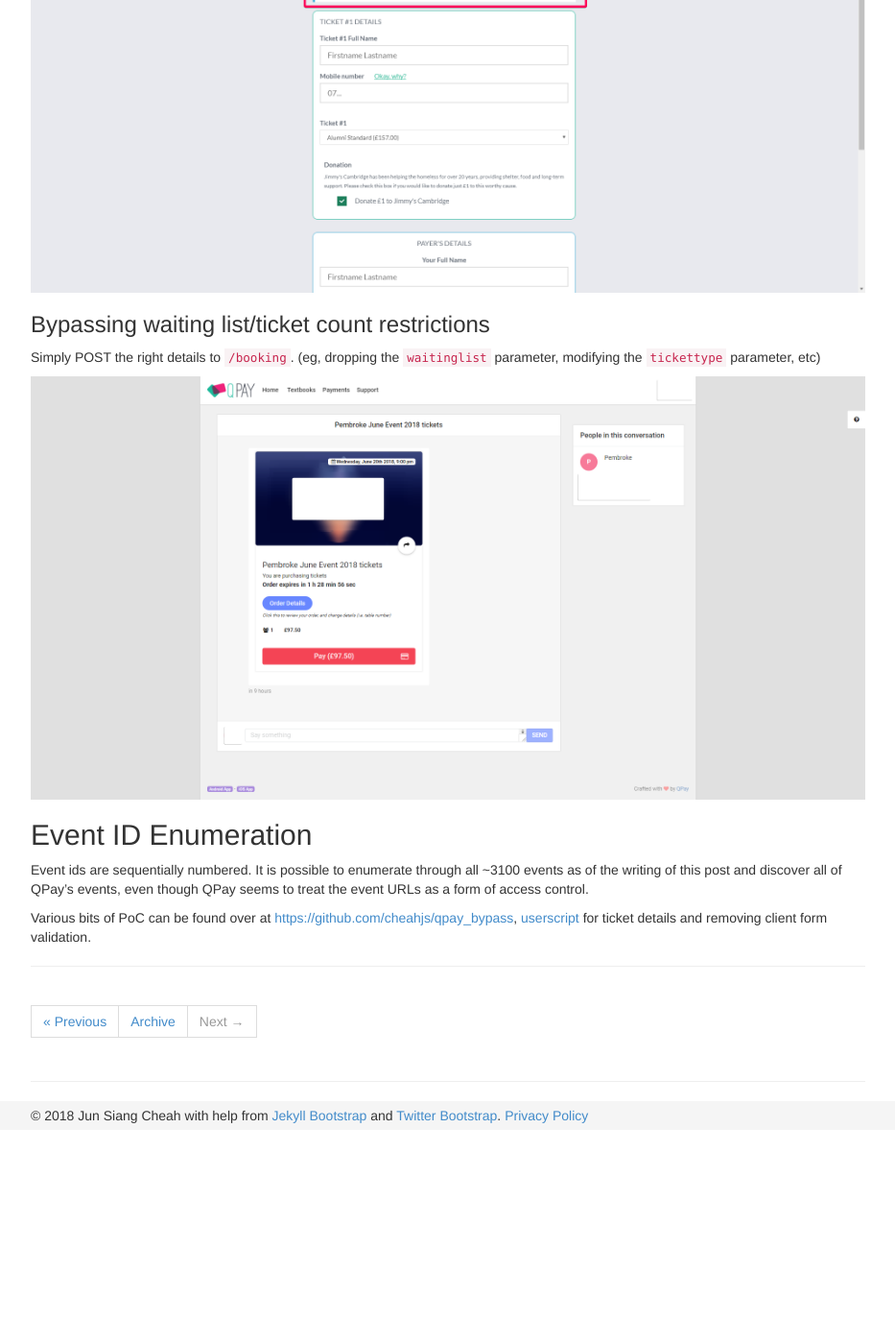
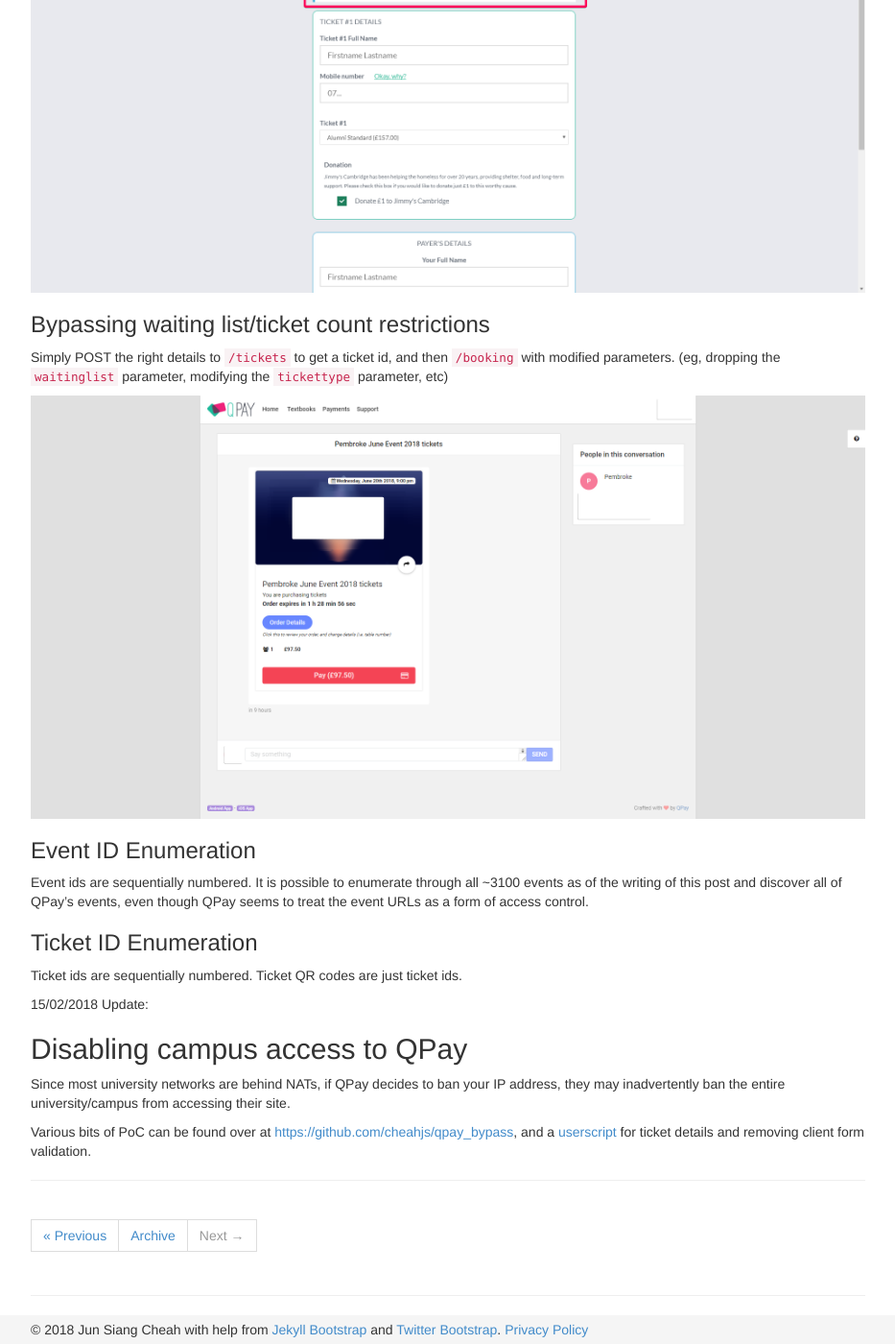
Before and after one commit to Deathmax/deathmax.github.io, a Jekyll site: the page built from _posts/2018-02-10-how-not-to-do-form-validation-or-breaking-qpay-s-ticketing-system.markdown, in a window 1280 px wide and 1400 px high, scrolled down 3897 px. Shown: the whole window at 96% size, without its empty margins (173-1106 px from the left). Built offline with Jekyll 4.4.1, drawn with Linux system fonts in a browser that asks for light colours; nearby versions of some CDN libraries; comment, search, counter and statistics services are not loaded; before the commit the page ends 5074 px from its top, so only the background shows below that.

Commit message:
add ip update

```diff
--- a/_posts/2018-02-10-how-not-to-do-form-validation-or-breaking-qpay-s-ticketing-system.markdown
+++ b/_posts/2018-02-10-how-not-to-do-form-validation-or-breaking-qpay-s-ticketing-system.markdown
@@ -135,12 +135,22 @@
 
 ### Bypassing waiting list/ticket count restrictions
 
-Simply POST the right details to `/booking`. (eg, dropping the `waitinglist` parameter, modifying the `tickettype` parameter, etc)
+Simply POST the right details to `/tickets` to get a ticket id, and then `/booking` with modified parameters. (eg, dropping the `waitinglist` parameter, modifying the `tickettype` parameter, etc)
 
 ![Example of arbitrary ticket holding time, bypassing closed sales, bypassing email requirements](/assets/imgs/qpay_bypass_waitinglist.png){:.img-responsive}
 
-## Event ID Enumeration
+### Event ID Enumeration
 
 Event ids are sequentially numbered. It is possible to enumerate through all ~3100 events as of the writing of this post and discover all of QPay's events, even though QPay seems to treat the event URLs as a form of access control.
 
-Various bits of PoC can be found over at [https://github.com/cheahjs/qpay_bypass](https://github.com/cheahjs/qpay_bypass), [userscript](https://openuserjs.org/scripts/jscheah/QPay_Ticket_Count_Viewer) for ticket details and removing client form validation.
+### Ticket ID Enumeration
+
+Ticket ids are sequentially numbered. Ticket QR codes are just ticket ids.
+
+15/02/2018 Update:
+
+## Disabling campus access to QPay
+
+Since most university networks are behind NATs, if QPay decides to ban your IP address, they may inadvertently ban the entire university/campus from accessing their site.
+
+Various bits of PoC can be found over at [https://github.com/cheahjs/qpay_bypass](https://github.com/cheahjs/qpay_bypass), and a [userscript](https://openuserjs.org/scripts/jscheah/QPay_Ticket_Count_Viewer) for ticket details and removing client form validation.
```
